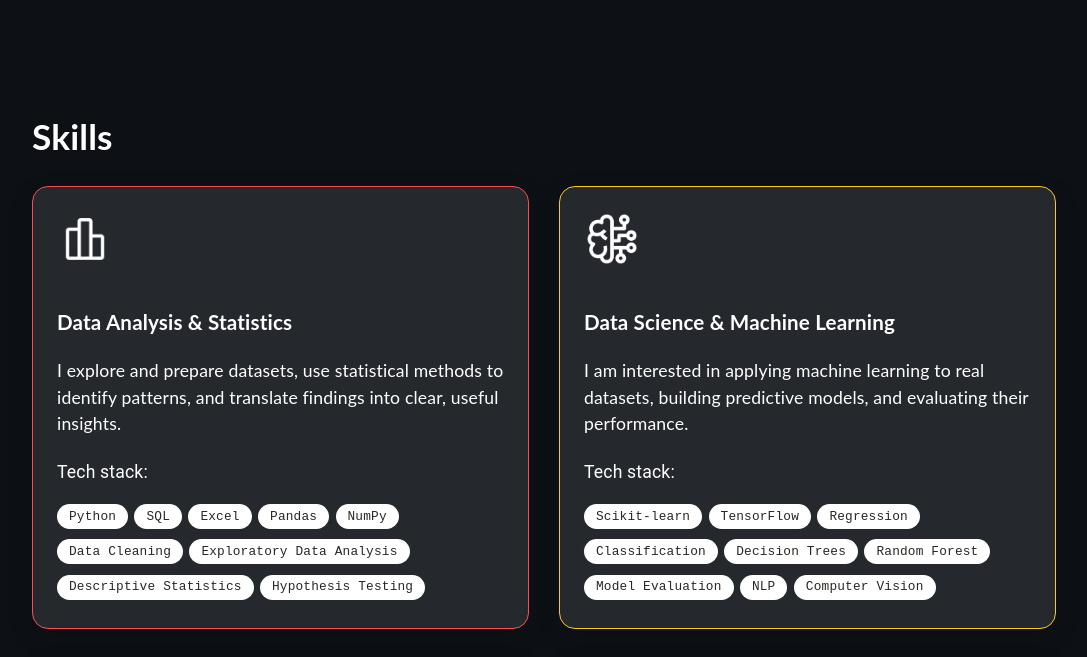
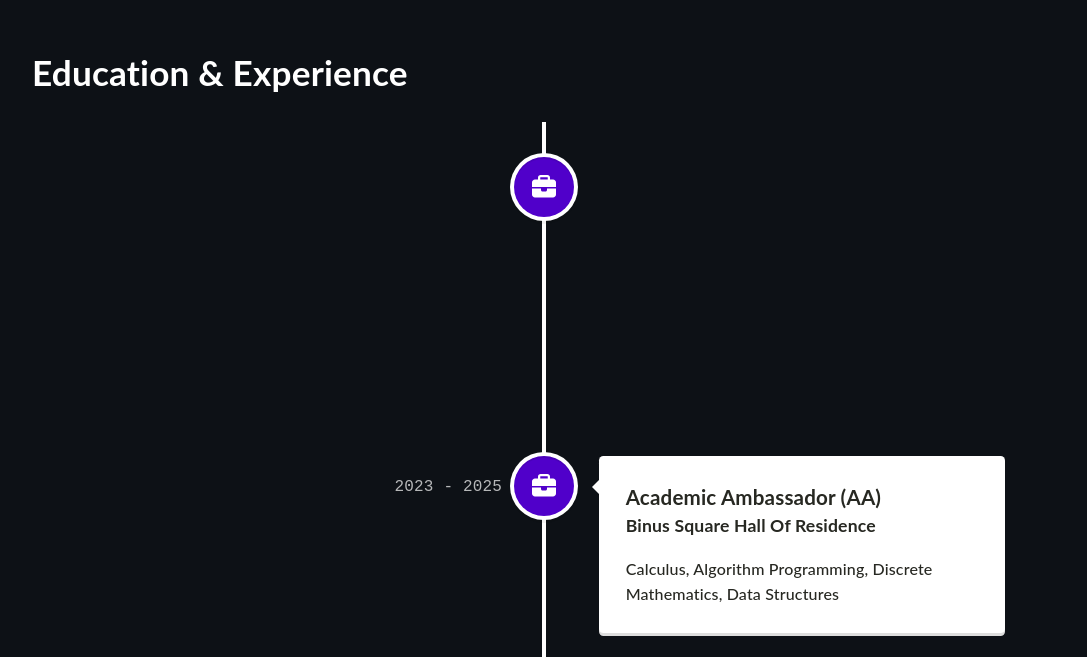
Before and after one commit to topherpaung/cpm_portfolio, a React (Create React App) app: page / in a window 1280 px wide. Shown: the part 806-1463 px from the top of the page, without its empty margins (96-1183 px from the left). Built offline with nearby package versions, Linux system fonts and the light colour scheme.

Commit message:
Remove skills section from portfolio

```diff
--- a/src/App.tsx
+++ b/src/App.tsx
@@ -2,7 +2,6 @@ import React, {useState, useEffect} from "react";
 import {
   Main,
   Timeline,
-  Skills,
   Project,
   Contact,
   Navigation,
@@ -30,7 +29,6 @@ function App() {
         <Navigation parentToChild={{mode}} modeChange={handleModeChange}/>
         <FadeIn transitionDuration={700}>
             <Main/>
-            <Skills/>
             <Timeline/>
             <Project/>
             <Contact/>
--- a/src/components/Navigation.tsx
+++ b/src/components/Navigation.tsx
@@ -17,7 +17,7 @@ import MenuIcon from '@mui/icons-material/Menu';
 import Toolbar from '@mui/material/Toolbar';
 
 const drawerWidth = 240;
-const navItems = [['Skills', 'skills'], ['Background', 'background'], ['Projects', 'projects'], ['Contact', 'contact']];
+const navItems = [['Background', 'background'], ['Projects', 'projects'], ['Contact', 'contact']];
 
 function Navigation({parentToChild, modeChange}: any) {
 
--- a/src/components/index.js
+++ b/src/components/index.js
@@ -1,7 +1,6 @@
 export { default as Navigation } from "./Navigation";
 export { default as Footer } from "./Footer";
 export { default as Main } from "./Main";
-export { default as Skills } from "./Skills";
 export { default as Timeline } from "./Timeline";
 export { default as Project } from "./Project";
 export { default as Contact } from "./Contact";
```
